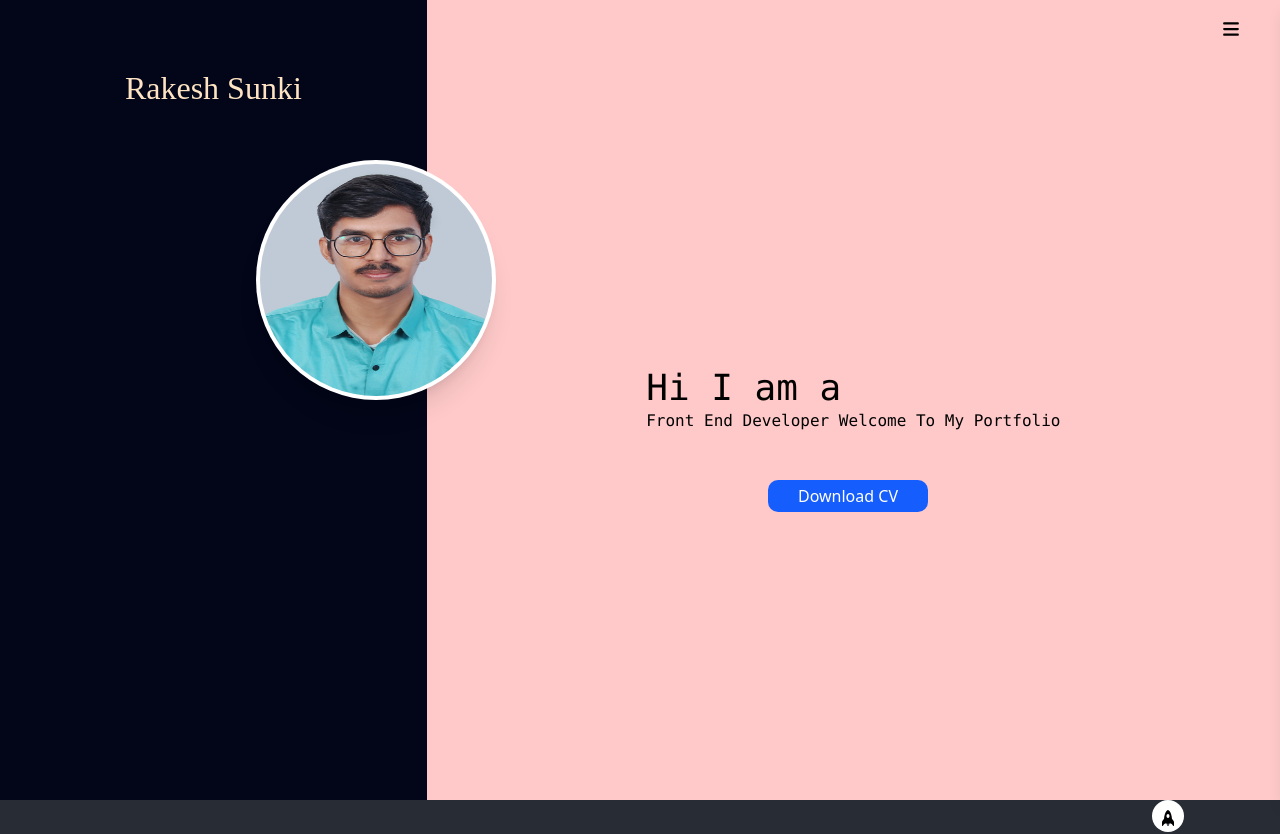
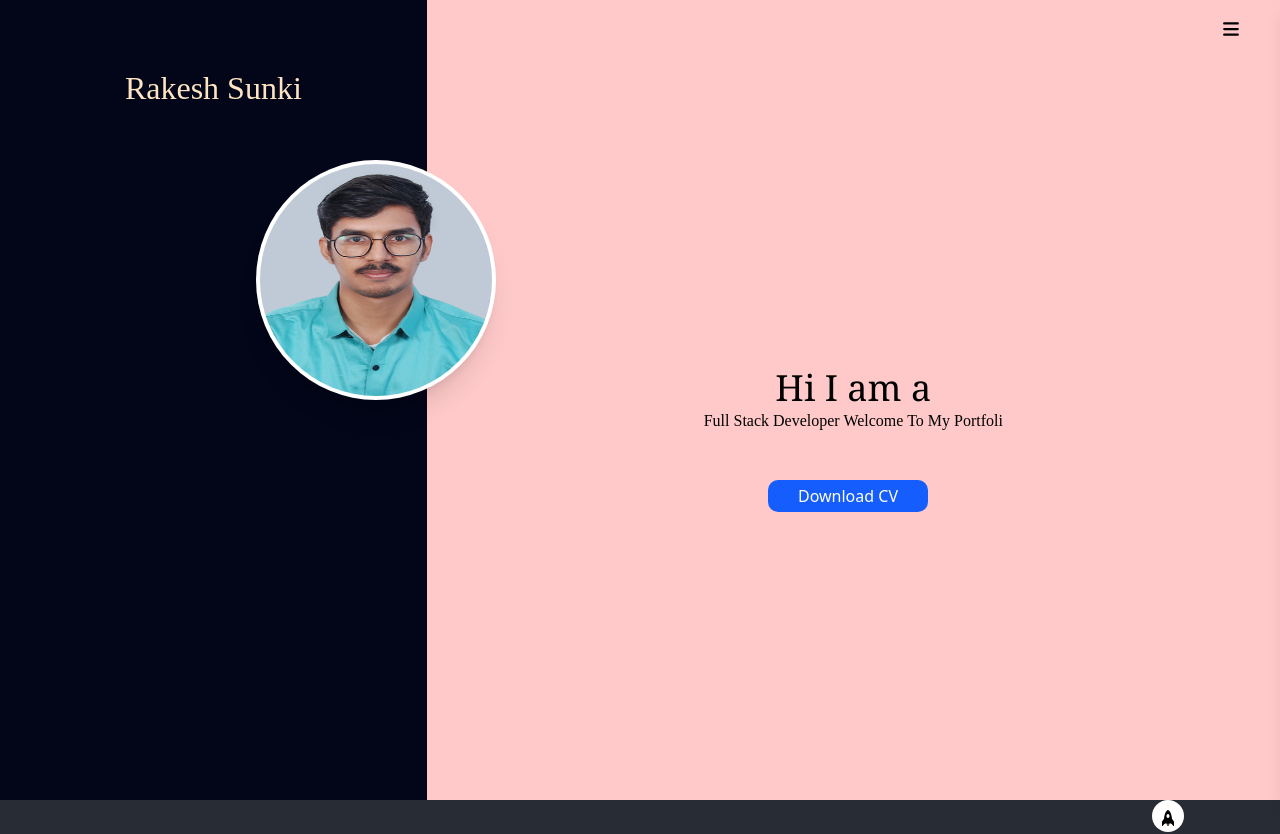
Before and after one commit to rakeshsunki/rakeshportfolio, a React (Vite) app: page / in a window 1280 px wide. Shown: the top 834 px of the page. Built offline with nearby package versions, Linux system fonts and the light colour scheme.

Commit message:
changed button position, footer date, font of role

```diff
--- a/src/components/landingpage.jsx
+++ b/src/components/landingpage.jsx
@@ -5,10 +5,10 @@ import Typewriter from "./typewriter";
 import styles from "./landingpage.module.css";
 
 const LandingPage = () => {
-  const para = "Front End Developer Welcome To My Portfolio";
+  const para = "Full Stack Developer Welcome To My Portfolio";
   const [Sidebarstate, Setsidebar] = useState(false);
 
-  // ✅ Prevent page scroll when sidebar is open
+  // Prevent page scroll when sidebar is open
   useEffect(() => {
     document.body.style.overflow = Sidebarstate ? "hidden" : "auto";
   }, [Sidebarstate]);
@@ -32,8 +32,8 @@ const LandingPage = () => {
 
       {/* Right Section */}
       <div className="w-screen h-2/3 md:w-2/3 md:h-screen bg-red-200 flex items-center justify-center p-[1rem]">
-        <div className={styles.Role}>
-          <h1 className="font-mono text-4xl">Hi I am a</h1>
+        <div className="justify-items-center">
+          <h1 className="font-serif text-4xl">Hi I am a</h1>
           <Typewriter text={para} speed={150} delay={2000} />
         </div>
       </div>
@@ -50,7 +50,7 @@ const LandingPage = () => {
 
       {/* Download Button */}
       <button
-        className="absolute top-[75%] left-[35%] md:left-[60%] md:top-[60%] rounded-[10px] bg-blue-600 hover:bg-blue-700 h-[2rem] w-[10rem] text-white"
+        className="absolute top-[75%] left-[30%] md:left-[60%] md:top-[60%] rounded-[10px] bg-blue-600 hover:bg-blue-700 h-[2rem] w-[10rem] text-white"
         onClick={() => window.open("./RakeshResume.pdf", "_blank")}
       >
         Download CV
--- a/src/components/landingpage.module.css
+++ b/src/components/landingpage.module.css
@@ -10,7 +10,6 @@
     color: bisque;
     font-size: xx-large;
 }
-
 
 @media (width>1000px) {
     .img {
--- a/src/components/typewriter.jsx
+++ b/src/components/typewriter.jsx
@@ -17,7 +17,9 @@ const Typewriter = ({ text, speed = 100, delay = 1500 }) => {
     }
   }, [index, text, speed, delay]);
 
-  return <span className="text-black font-mono">{text.slice(0, index)}</span>;
+  return (
+    <span className="text-black font-[cursive]">{text.slice(0, index)}</span>
+  );
 };
 
 export default Typewriter;
```
